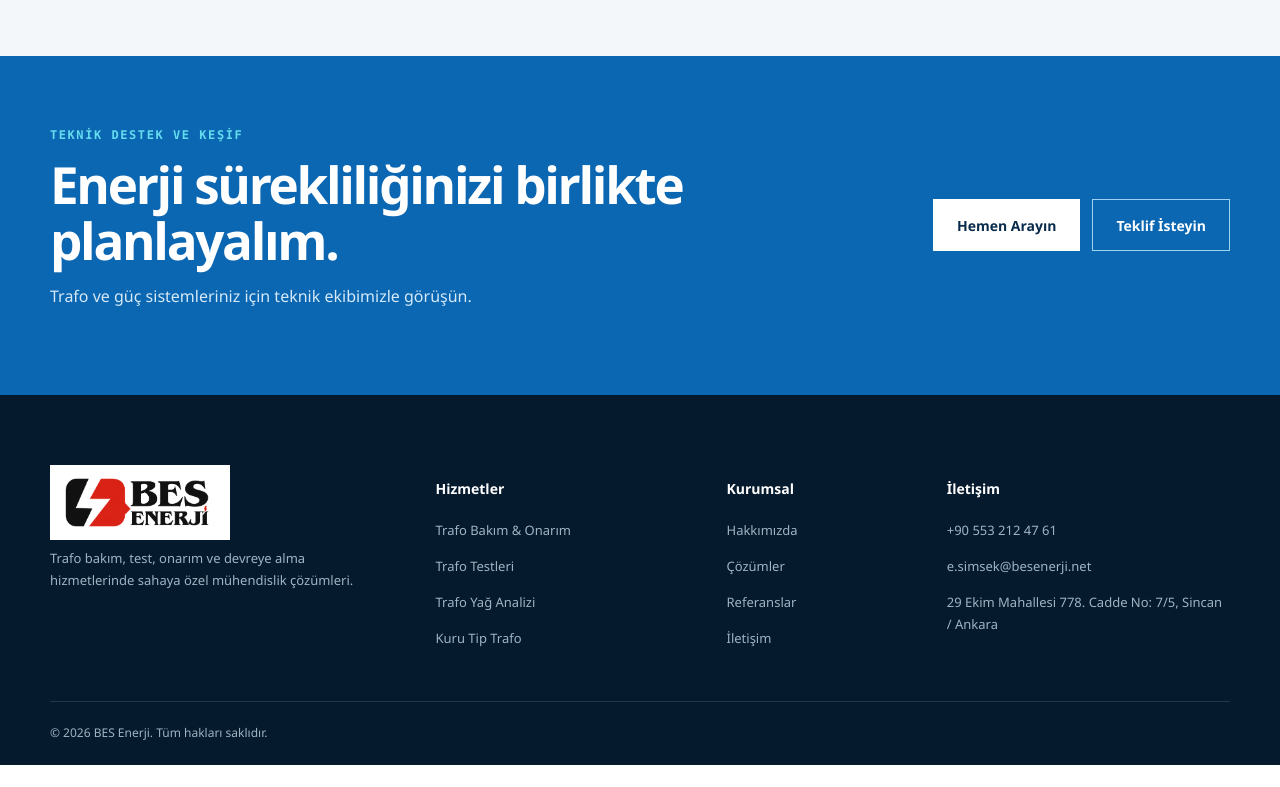
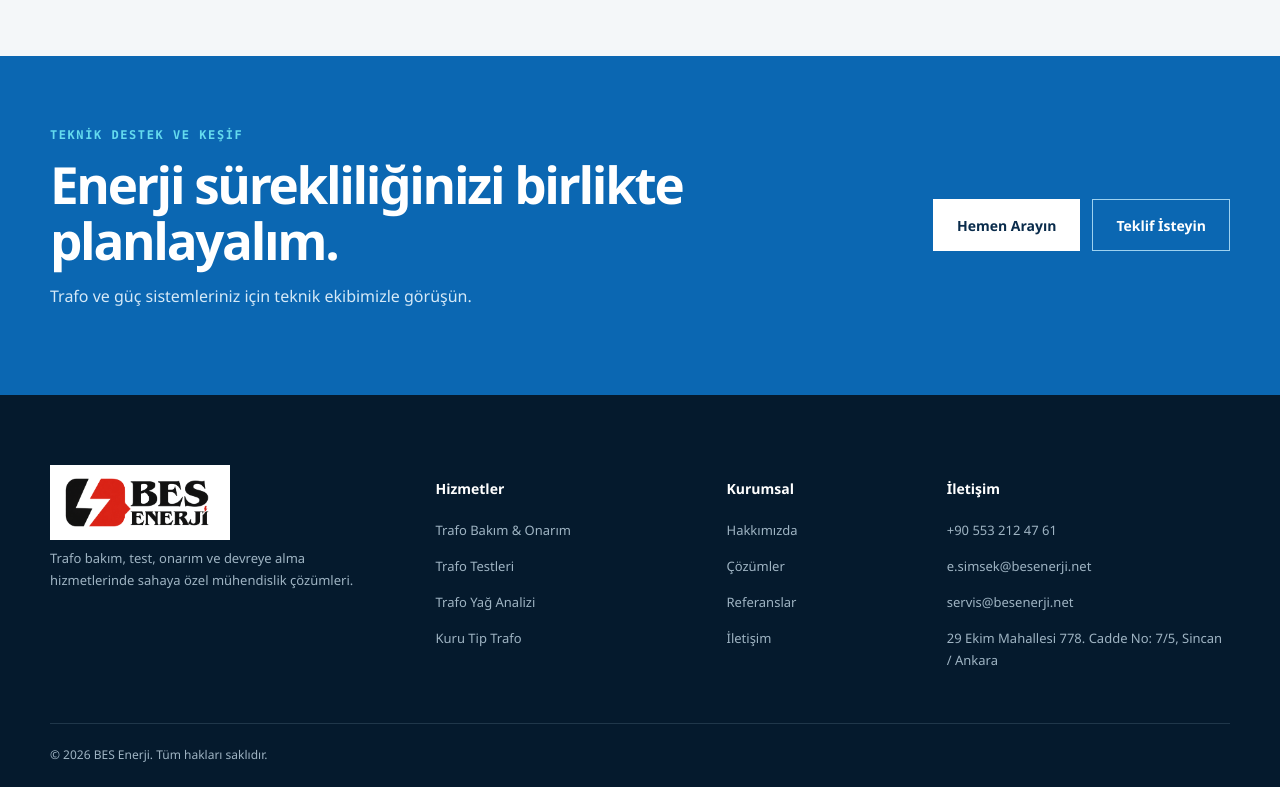
Before and after one commit to yavuzenes/trafo-clone, a Next.js app: page / in a window 1280 px wide. Shown: the part 3760-4547 px from the top of the page. Before the commit the page ends 4525 px from the top, so only its background shows below. Built offline with nearby package versions, Linux system fonts and the light colour scheme.

Commit message:
Add service email to contact details

```diff
--- a/app/data.ts
+++ b/app/data.ts
@@ -1,4 +1,4 @@
-export const company = { phoneDisplay: "+90 553 212 47 61", phone: "+905532124761", email: "e.simsek@besenerji.net", address: "29 Ekim Mahallesi 778. Cadde No: 7/5, Sincan / Ankara" };
+export const company = { phoneDisplay: "+90 553 212 47 61", phone: "+905532124761", email: "e.simsek@besenerji.net", serviceEmail: "servis@besenerji.net", address: "29 Ekim Mahallesi 778. Cadde No: 7/5, Sincan / Ankara" };
 export type Service = { slug:string; title:string; shortTitle:string; summary:string; image:string; eyebrow:string; intro:string; benefits:string[]; scope:string[]; process:{title:string;text:string}[]; faq:{q:string;a:string}[] };
 const commonProcess = [{title:"Keşif ve planlama",text:"Ekipman, saha koşulları ve işletme ihtiyacını değerlendiririz."},{title:"Güvenli uygulama",text:"Bakım ve test adımlarını iş güvenliği prosedürleriyle uygularız."},{title:"Rapor ve öneri",text:"Bulguları, ölçümleri ve öncelikli aksiyonları raporlarız."}];
 export const services: Service[] = [
--- a/app/iletisim/page.tsx
+++ b/app/iletisim/page.tsx
@@ -1,3 +1,3 @@
 import type {Metadata} from "next"; import {Header,Footer,Breadcrumb} from "../components"; import {company} from "../data";
 export const metadata:Metadata={title:"İletişim ve Teklif | BES Enerji Ankara",description:"Trafo bakım, test, onarım ve devreye alma talebiniz için BES Enerji teknik ekibine ulaşın."};
-export default function Page(){return <><Header/><main><section className="page-hero"><div className="shell"><Breadcrumb items={[{label:"İletişim"}]}/><span className="kicker light">İletişim</span><h1>Teknik ihtiyacınızı birlikte değerlendirelim.</h1><p>Trafo bilgisi, tesis konumu ve talep edilen hizmeti paylaşın; kapsamı hızlıca netleştirelim.</p></div></section><section className="section"><div className="shell contact-grid"><div><span className="kicker">Doğrudan ulaşın</span><h2>Teknik ekibimizle görüşün.</h2><div className="contact-card"><span>Telefon</span><a href={`tel:${company.phone}`}>{company.phoneDisplay}</a></div><div className="contact-card"><span>E-posta</span><a href={`mailto:${company.email}`}>{company.email}</a></div><div className="contact-card"><span>Adres</span><address>{company.address}</address></div></div><div className="map-wrap"><iframe title="BES Enerji konumu" src="https://www.google.com/maps?q=29%20Ekim%20Mahallesi%20778.%20Cadde%20No%3A%207%2F5%2C%20Sincan%2C%20Ankara&output=embed" loading="lazy" referrerPolicy="no-referrer-when-downgrade"/></div></div></section></main><Footer/></>}
+export default function Page(){return <><Header/><main><section className="page-hero"><div className="shell"><Breadcrumb items={[{label:"İletişim"}]}/><span className="kicker light">İletişim</span><h1>Teknik ihtiyacınızı birlikte değerlendirelim.</h1><p>Trafo bilgisi, tesis konumu ve talep edilen hizmeti paylaşın; kapsamı hızlıca netleştirelim.</p></div></section><section className="section"><div className="shell contact-grid"><div><span className="kicker">Doğrudan ulaşın</span><h2>Teknik ekibimizle görüşün.</h2><div className="contact-card"><span>Telefon</span><a href={`tel:${company.phone}`}>{company.phoneDisplay}</a></div><div className="contact-card"><span>E-posta</span><a href={`mailto:${company.email}`}>{company.email}</a><a href={`mailto:${company.serviceEmail}`}>{company.serviceEmail}</a></div><div className="contact-card"><span>Adres</span><address>{company.address}</address></div></div><div className="map-wrap"><iframe title="BES Enerji konumu" src="https://www.google.com/maps?q=29%20Ekim%20Mahallesi%20778.%20Cadde%20No%3A%207%2F5%2C%20Sincan%2C%20Ankara&output=embed" loading="lazy" referrerPolicy="no-referrer-when-downgrade"/></div></div></section></main><Footer/></>}
```
Also changed, not shown: app/components.tsx (+1 -1 lines).
